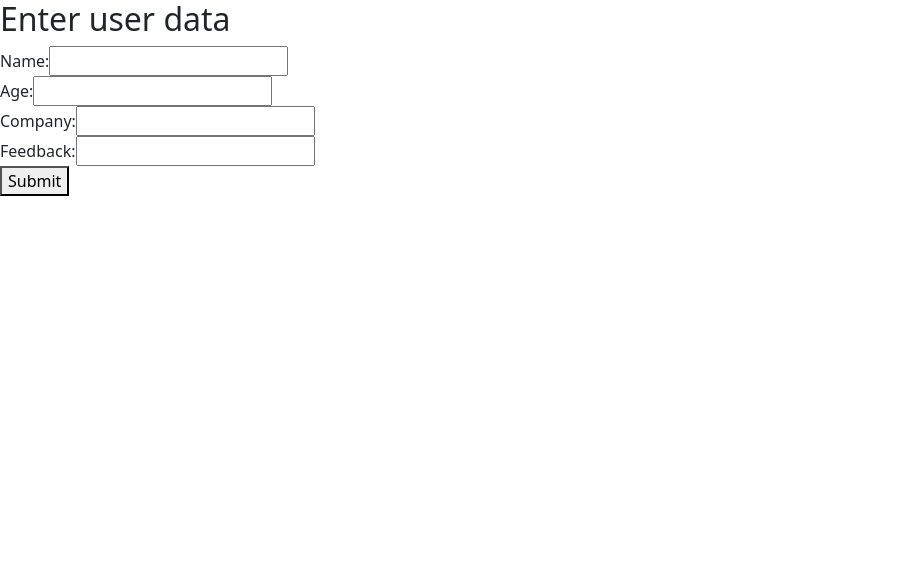
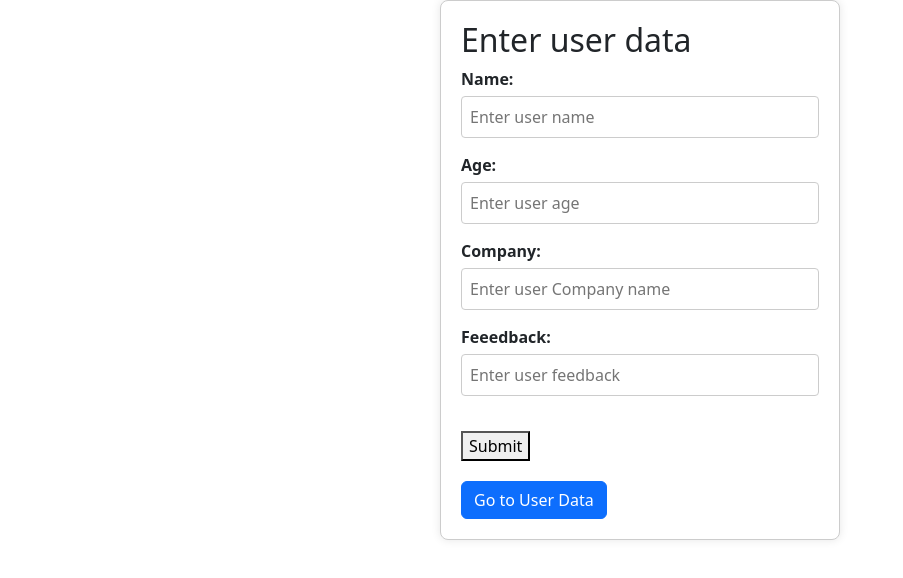
Before and after one commit to Priyanka1g/React_Concepts, a React (Create React App) app: page / in a window 1280 px wide. Shown: the top 578 px of the page, without its empty margins (0-903 px from the left). Built offline with nearby package versions, Linux system fonts and the light colour scheme.

Commit message:
Add code

```diff
--- a/src/App.js
+++ b/src/App.js
@@ -5,12 +5,17 @@ import FormTable from "./components/FormTable";
 import 'bootstrap/dist/css/bootstrap.min.css';
 export default function App() {
   // const [users, setUsers] = useState([]);
+   const [users, setUsers] = useState([]);
+  const handleAddTodo = (data) => {
+    // Update the state with the received data from FormData component
+    setUsers([...users, data])
+  };
   return (
     <div>
       <Router>
         <Routes>
-          <Route exact path="/" element={<FormData />} />
-          <Route path="/data-table" element={<FormTable />} />
+          <Route exact path="/" element={<FormData onAddItem={handleAddTodo}/>} />
+          <Route path="/userdata" element={<FormTable users={users}/>} />
         </Routes>
       </Router>
     </div>
--- /dev/null
+++ b/src/components/FormData.css
@@ -0,0 +1,59 @@
+.form-container {
+    max-width: 400px;
+    margin: 0 auto;
+    padding: 20px;
+    border: 1px solid #ccc;
+    border-radius: 8px;
+    box-shadow: 0 0 10px rgba(0, 0, 0, 0.1);
+    background-color: #fff;
+  }
+
+  .form-group {
+    margin-bottom: 15px;
+  }
+
+  .form-group label {
+    display: block;
+    font-weight: bold;
+    margin-bottom: 5px;
+  }
+
+  .form-group input {
+    width: 100%;
+    padding: 8px;
+    border: 1px solid #ccc;
+    border-radius: 4px;
+  }
+
+  .form-group button {
+    background-color: #007bff;
+    color: #fff;
+    border: none;
+    padding: 10px 20px;
+    border-radius: 4px;
+    cursor: pointer;
+    transition: background-color 0.3s;
+  }
+
+  .form-group button:hover {
+    background-color: #0056b3;
+  }
+
+  .user-table {
+    margin-top: 20px;
+  }
+
+  .user-table table {
+    width: 100%;
+    border-collapse: collapse;
+  }
+
+  .user-table th, .user-table td {
+    border: 1px solid #ddd;
+    padding: 10px;
+    text-align: left;
+  }
+
+  .user-table th {
+    background-color: #f2f2f2;
+  }
--- a/src/components/FormData.js
+++ b/src/components/FormData.js
@@ -1,70 +1,60 @@
-// FormData.js
-import React, { useState } from 'react';
-import { useDispatch } from 'react-redux';
-import { addUser } from '../app/userSlice';
+import React, { useState } from 'react'
+import { useEffect } from 'react';
+import './FormData.css'
+import { Link } from 'react-router-dom';
+import { Table, Button, Modal, Form } from 'react-bootstrap';
+import 'bootstrap/dist/css/bootstrap.min.css';
 
-export default function FormData() {
-  const dispatch = useDispatch();
-  const [formData, setFormData] = useState({ name: '', age: '', company: '', feedback: '' });
+export default function FormData({onAddItem}) {
+  // intially the object is empty for all the field
+  const [data, setData] = useState({ name: '', age: '', company: '', feedback:'' })
+  //for storing the data of every time use renter
+  // const [user, setUser] = useState([]);
 
-  const handleSubmit = () => {
-    dispatch(addUser(formData));
-    setFormData({ name: '', age: '', company: '', feedback: '' });
-  };
+  // useEffect(() => {
+  //   if (data.name && data.age && data.company) {
+  //     setUser([...user, ]);
+  //   }
+  // }, [data]);
 
-  const handleInputChange = (e) => {
-    const { name, value } = e.target;
-    setFormData({ ...formData, [name]: value });
-  };
-
+  const changeHandler = (event) => {
+    setData({ ...data, [event.target.name]: event.target.value })
+    console.log(data);
+  }
+  const submitHandler = () => {
+    if (data.name && data.age && data.company&&data.feedback) {
+      onAddItem(data)
+      setData({ name: '', age: '', company: '', feedback:''})
+    } else {
+      alert('Please fill out all fields before submitting.');
+    }
+  }
   return (
     <div className="form-container">
+      <div className="form-inputs">
+
         <h2>Enter user data</h2>
         <div className="form-group">
           <label htmlFor="name">Name:</label>
-        <input
-          type="text"
-          id="name"
-          name="name"
-          value={formData.name}
-          onChange={handleInputChange}
-          required
-        />
+          <input placeholder='Enter user name' type='text' id='name' value={data.name} name="name" onChange={changeHandler} required></input>
         </div>
         <div className="form-group">
           <label htmlFor="age">Age:</label>
-        <input
-          type="number"
-          id="age"
-          name="age"
-          value={formData.age}
-          onChange={handleInputChange}
-          required
-        />
+          <input placeholder='Enter user age' type='number' id='age' value={data.age} name="age" onChange={changeHandler} required></input>
         </div>
         <div className="form-group">
           <label htmlFor="company">Company:</label>
-        <input
-          type="text"
-          id="company"
-          name="company"
-          value={formData.company}
-          onChange={handleInputChange}
-          required
-        />
+          <input placeholder='Enter user Company name' id='company' type='text' value={data.company} name="company" onChange={changeHandler} required></input>
         </div>
         <div className="form-group">
-        <label htmlFor="feedback">Feedback:</label>
-        <input
-          type="text"
-          id="feedback"
-          name="feedback"
-          value={formData.feedback}
-          onChange={handleInputChange}
-          required
-        />
+          <label htmlFor="feedback">Feeedback:</label>
+          <input placeholder='Enter user feedback' id='feedback' type='text' value={data.feedback} name="feedback" onChange={changeHandler} required></input>
         </div>
-      <button onClick={handleSubmit}>Submit</button>
+        <button onClick={submitHandler} style={{ marginTop: '20px' }}>Submit</button>
       </div>
-  );
+      <Link to="/userdata">
+        <Button variant="primary" style={{ marginTop: '20px' }}>Go to User Data</Button>
+      </Link>
+    </div >
+  )
 }
--- a/src/components/FormTable.js
+++ b/src/components/FormTable.js
@@ -1,11 +1,8 @@
-// FormTable.js
-import React from 'react';
-import { useSelector } from 'react-redux';
-
-export default function FormTable() {
-  const users = useSelector((state) => state.user);
-
+import React from 'react'
+import './FormData.css'
+export default function FormTable({users}) {
   return (
+    <div>
        <div className="user-table">
         <h2>User Data Table</h2>
         <table>
@@ -18,16 +15,17 @@ export default function FormTable() {
             </tr>
           </thead>
           <tbody>
-          {users.map((user, index) => (
+            {users.map((item, index) => (
               <tr key={index}>
-              <td>{user.name}</td>
-              <td>{user.age}</td>
-              <td>{user.company}</td>
-              <td>{user.feedback}</td>
+                <td>{item.name}</td>
+                <td>{item.age}</td>
+                <td>{item.company}</td>
+                <td>{item.feedback}</td>
               </tr>
             ))}
           </tbody>
         </table>
       </div>
-  );
+    </div>
+  )
 }
```
Lines whose indentation alone changed are shown as unchanged.
